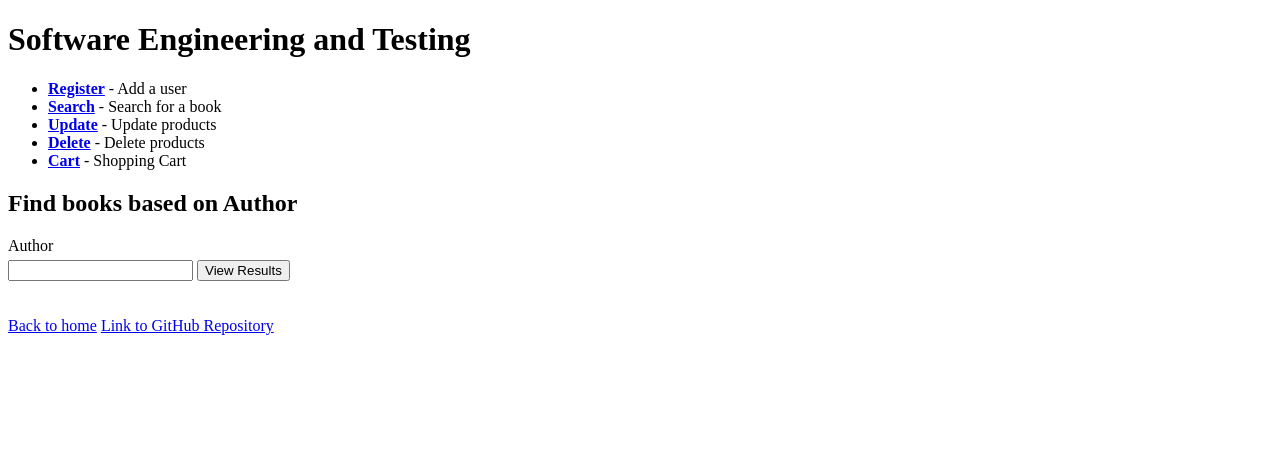
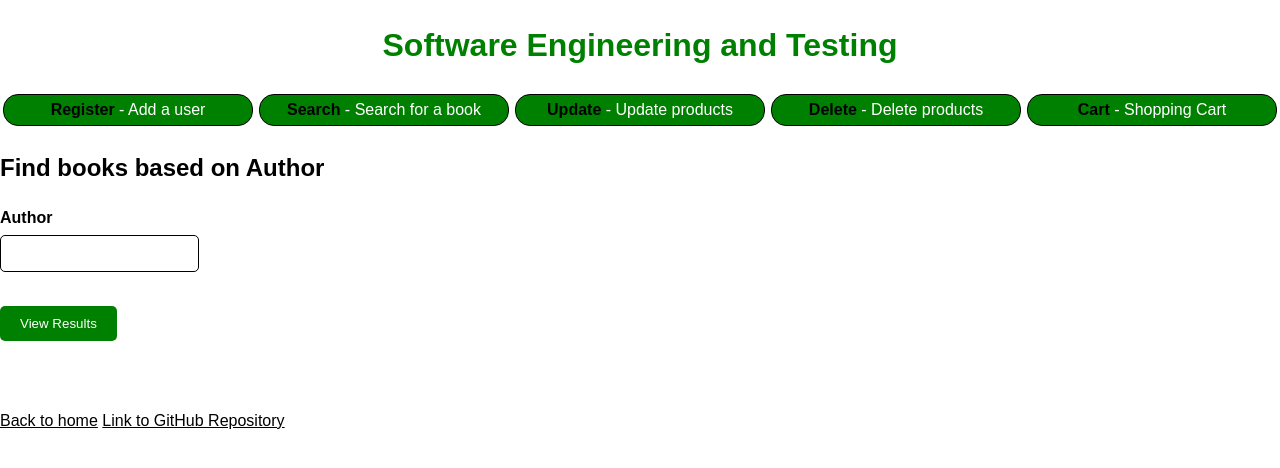
Before and after one commit to Luke-Daly/WebDev_Server_Project, a PHP site: page /search.php in a window 1280 px wide. Shown: the top 468 px of the page. Run offline with PHP 8.4, Linux system fonts and the light colour scheme; the visitor is signed in with stand-in values (Sample User, id 1).

Commit message:
updated css (still trying for inde.php)

```diff
--- /dev/null
+++ b/public/css/navbar.css
@@ -0,0 +1,33 @@
+nav ul
+{
+    display: flex;
+    list-style-type: none;
+    margin: 0;
+    padding: 0;
+}
+nav li
+{
+    background-color: green;
+    border: 1px solid black;
+    color: white;
+    border-radius: 15px;
+    display: block;
+    flex: 1;
+    margin: .2rem;
+    padding: .2rem;
+    text-align: center;
+}
+nav a
+{
+    text-decoration: none;
+}
+nav a:hover
+{
+    color: white;
+    text-decoration: none;
+}
+
+a
+{
+    color: black;
+}
--- /dev/null
+++ b/public/css/read.css
@@ -0,0 +1,59 @@
+table
+{
+    border-collapse: collapse;
+    width: 100%;
+}
+th, td
+{
+    text-align: left;
+    padding: 8px;
+}
+th
+{
+    background-color: green;
+    color: white;
+}
+tr:nth-child(even)
+{
+    background-color: white;
+}
+a:hover
+{
+    text-decoration: underline;
+}
+h2
+{
+    font-size: 24px;
+    font-weight: bold;
+    margin: 20px 0;
+}
+form
+{
+    margin: 20px 0;
+}
+label
+{
+    display: block;
+    margin-bottom: 5px;
+    font-weight: bold;
+}
+input[type="text"]
+{
+    padding: 10px;
+    border: 1px solid black;
+    border-radius: 5px;
+    margin-bottom: 10px;
+}
+input[type="submit"]
+{
+    background-color: green;
+    color: white;
+    border: none;
+    padding: 10px 20px;
+    border-radius: 5px;
+    cursor: pointer;
+}
+input[type="submit"]:hover
+{
+    background-color: red;
+}
--- a/public/css/style.css
+++ b/public/css/style.css
@@ -1,13 +1,15 @@
-label {
-    display: block;
-    margin: 5px 0;
+h1
+{
+    text-align: center;
+    font-family: Arial, sans-serif;
+    font-weight: bold;
+    color: green;
 }
-table {
-    border-collapse: collapse;
-    border-spacing: 0;
+body
+{
+    font-family: Arial, sans-serif;
+    font-size: 16px;
+    line-height: 1.5;
+    margin: 0;
+    padding: 0;
 }
-td,
-th {
-    padding: 5px;
-    border-bottom: 1px solid #aaa;
-}
--- a/public/deleteStock.php
+++ b/public/deleteStock.php
@@ -34,6 +34,8 @@ catch(PDOException $error)
 }
 ?>
 <?php require "templates/header.php"; ?>
+    <link rel="stylesheet" href="css/delete.css"/>
+
     <h2>Delete Products</h2>
     <table>
         <thead>
--- a/public/register.php
+++ b/public/register.php
@@ -34,6 +34,7 @@ if (isset($_POST['submit']) && $statement){
     echo $new_user['username']. ' successfully added';
 }
 ?>
+    <link rel="stylesheet" href="css/create.css"/>
     <h2>Add a user</h2>
     <form method="post">
         <label for="username">Username</label>
--- a/public/search.php
+++ b/public/search.php
@@ -62,12 +62,13 @@ if (isset($_POST['submit']))
         > No results found for <?php echo clean($_POST['author']); ?>.
     <?php }
 } ?>
+<link rel="stylesheet" href="css/read.css"/>
 <h2>Find books based on Author</h2>
 
 <form method="post">
     <label for="author">Author</label>
     <input type="text" id="author" name="author">
-    <input type="submit" name="submit" value="View Results">
+    <br><br><input type="submit" name="submit" value="View Results">
 </form>
 
 <?php require "templates/footer.php"; ?>
--- a/public/templates/footer.php
+++ b/public/templates/footer.php
@@ -1,4 +1,4 @@
-    <footer>
+    <footer><link rel="stylesheet" href="css/style.css">
     <br><br>
     <a href="./index.php">Back to home</a>
     <a href="https://github.com/Luke-Daly/WebDev_Server_Project">Link to GitHub Repository</a>
--- a/public/templates/header.php
+++ b/public/templates/header.php
@@ -13,8 +13,9 @@ if($_SESSION['Active'] == false)
     <meta charset="utf-8" />
     <meta http-equiv="x-ua-compatible" content="ie=edge" />
     <meta name="viewport" content="width=device-width, initial-scale=1" />
+    <link rel="stylesheet" href="css/navbar.css">
+    <link rel="stylesheet" href="css/style.css">
     <title>Software Engineering and Testing</title>
-    <link rel="stylesheet" href="css/style.css" />
 </head>
 <body>
     <h1>Software Engineering and Testing</h1>
--- a/public/update-single.php
+++ b/public/update-single.php
@@ -57,7 +57,7 @@ else
 <?php if (isset($_POST['submit']) && $statement) : ?>
     <?php echo clean($_POST['TITLE']); ?> successfully updated.
 <?php endif; ?>
-
+<link rel="stylesheet" href="css/create.css"/>
 <h2>Edit a Product</h2>
 
 <form method="post">
@@ -67,7 +67,7 @@ else
         ?>" value="<?php echo clean($value); ?>" <?php echo ($key === 'PRODUCTID' ?
             'readonly' : null); ?>>
     <?php endforeach; ?>
-    <input type="submit" name="submit" value="Submit">
+    <br><br><input type="submit" name="submit" value="Submit">
 </form>
 
 <?php require "templates/footer.php"; ?>
--- a/public/updateStock.php
+++ b/public/updateStock.php
@@ -17,6 +17,7 @@ catch(PDOException $error)
 }
 ?>
 <?php require "templates/header.php"; ?>
+    <link rel="stylesheet" href="css/update.css"/>
     <h2>Update Products</h2>
     <table>
         <thead>
```
Also changed, not shown: public/css/create.css (added, +34 -0 lines), public/css/delete.css (added, +27 -0 lines), public/css/update.css (added, +27 -0 lines), public/index.php (+7 -3 lines).
